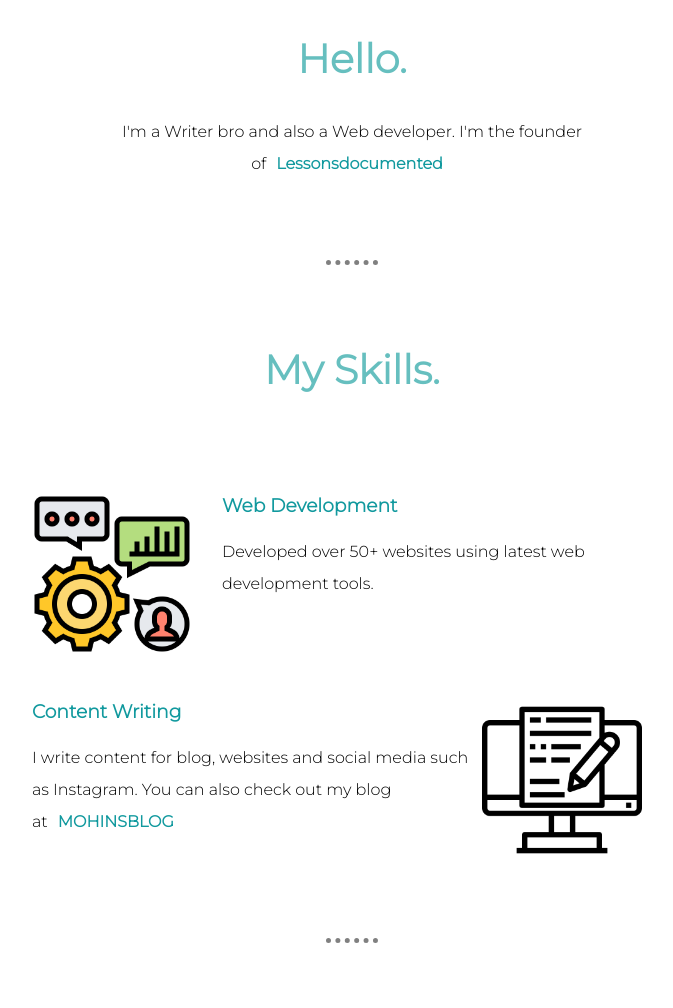
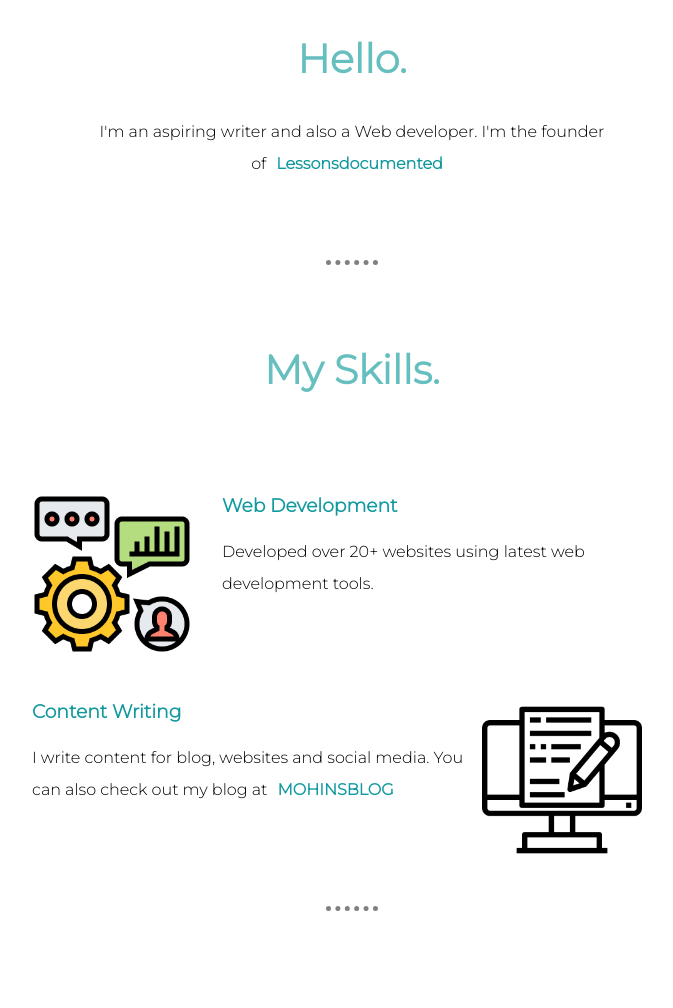
Before and after one commit to mohinmakandar/CSS-MY-SITE, a plain HTML site: page index.html in a window 1280 px wide. Shown: the part 927-1935 px from the top of the page, without its empty margins (288-961 px from the left). Drawn offline with Linux system fonts and the light colour scheme.

Commit message:
Update index.html
Fixed the URL of mohinsblog.wordpress.com

```diff
--- a/index.html
+++ b/index.html
@@ -21,7 +21,7 @@
       <div class="profile">
         <img class='profile-img' src="images\profile.png" alt="profile-pic">
         <h2>Hello.</h2>
-        <p class='bio'>I'm a Writer bro and also a Web developer. I'm the founder of<a href='https://www.instagram.com/lessonsdocumented'>Lessonsdocumented</a></p>
+        <p class='bio'>I'm an aspiring writer and also a Web developer. I'm the founder of<a href='https://www.instagram.com/lessonsdocumented'>Lessonsdocumented</a></p>
       </div>
       <hr>
       <div class="skills">
@@ -29,12 +29,12 @@
         <div class="skill-row">
           <img class="skill-img1" src="images\skills.png" alt="">
           <h3>Web Development</h3>
-          <p class='description-skill1'>Developed over 50+ websites using latest web development tools.</p>
+          <p class='description-skill1'>Developed over 20+ websites using latest web development tools.</p>
         </div>
         <div class="skill-row">
           <img class="skill-img2" src="images\content.png" alt="">
           <h3>Content Writing</h3>
-          <p class='description-skill2'>I write content for blog, websites and social media such as Instagram. You can also check out my blog at<a href='https://www.mohinsblog.wordpress.com'>MOHINSBLOG</a></p>
+          <p class='description-skill2'>I write content for blog, websites and social media. You can also check out my blog at<a href='https://mohinsblog.wordpress.com'>MOHINSBLOG</a></p>
         </div>
       </div>
       <hr>
```
